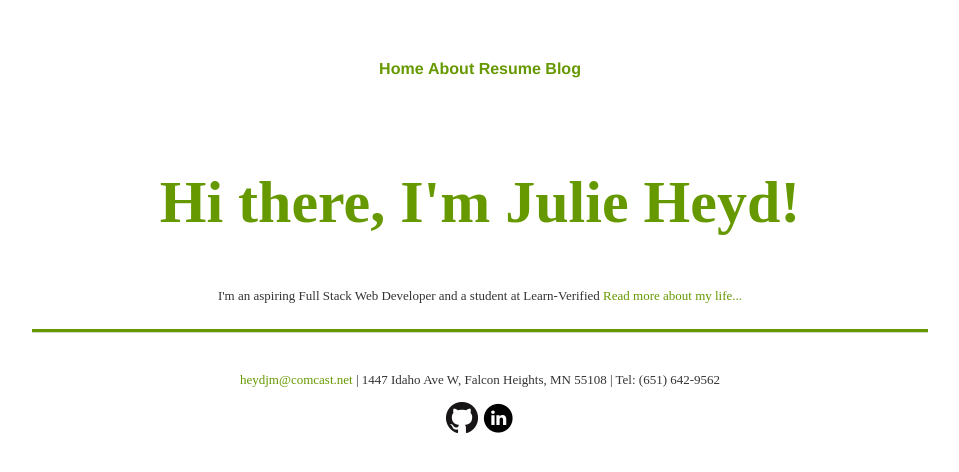
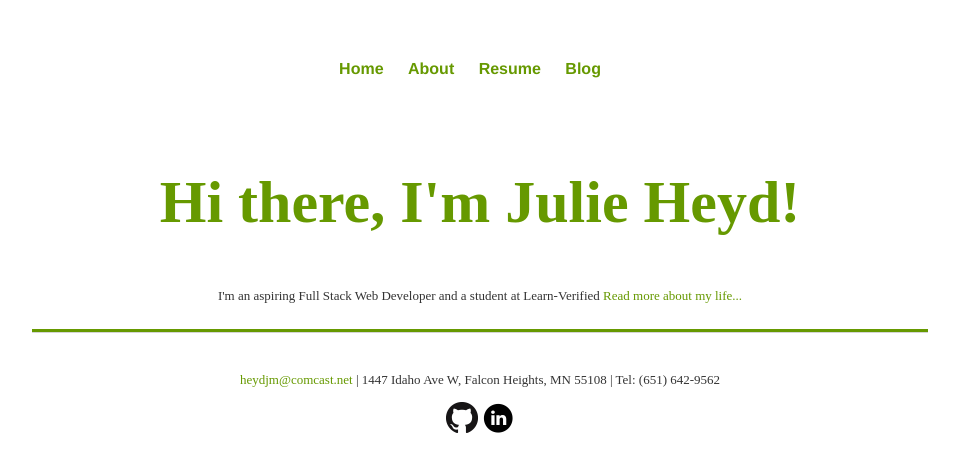
Before and after one commit to jmheyd/jmheyd.github.io, a Jekyll site: the page built from index.html, in a window 1280 px wide. Shown: the top 472 px of the page, without its empty margins (160-1119 px from the left). Built offline with Jekyll 4.4.1, drawn with Linux system fonts in a browser that asks for light colours; some web fonts are replaced.

Commit message:
Update main.css

```diff
--- a/css/main.css
+++ b/css/main.css
@@ -11,7 +11,7 @@ nav ul, footer ul {
 }
 nav ul li, footer ul li {
     display: inline;
-    text-align: center;
+    padding-right: 20px;
 
 }
 a {
```
